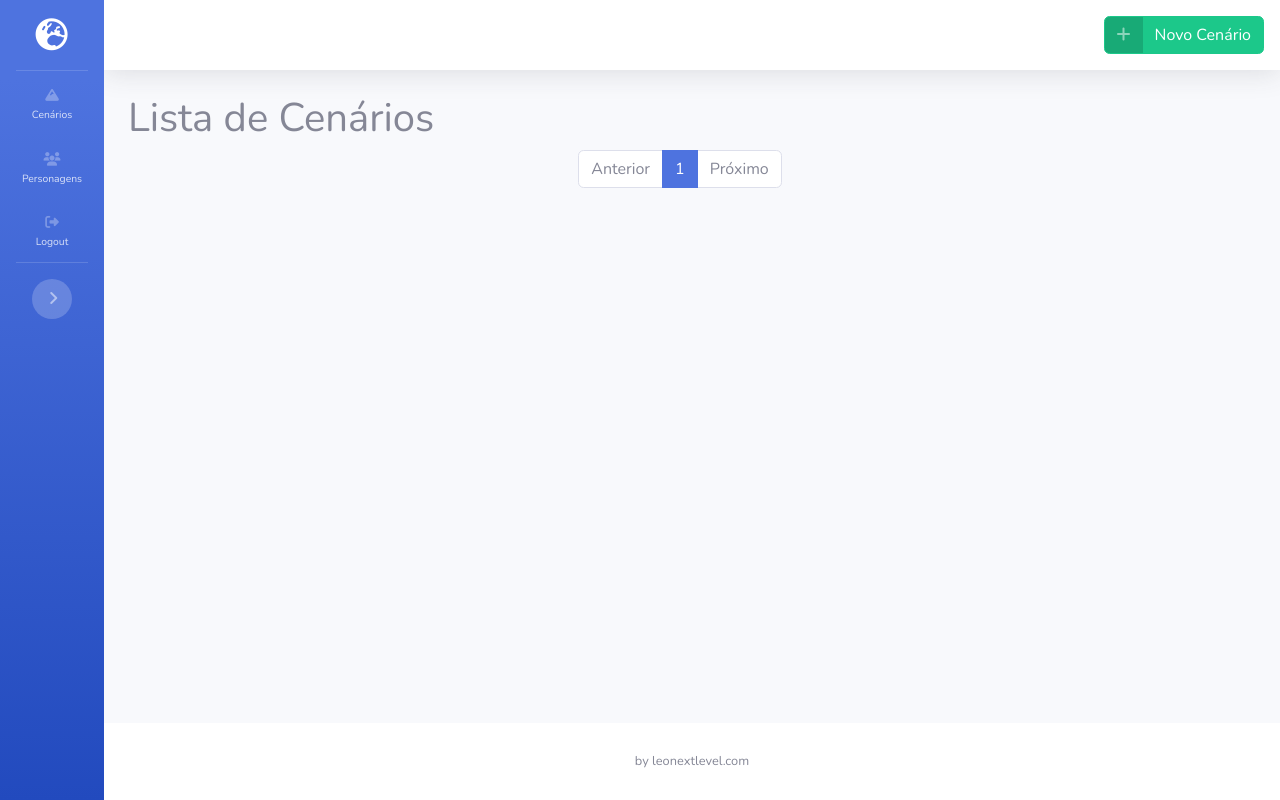
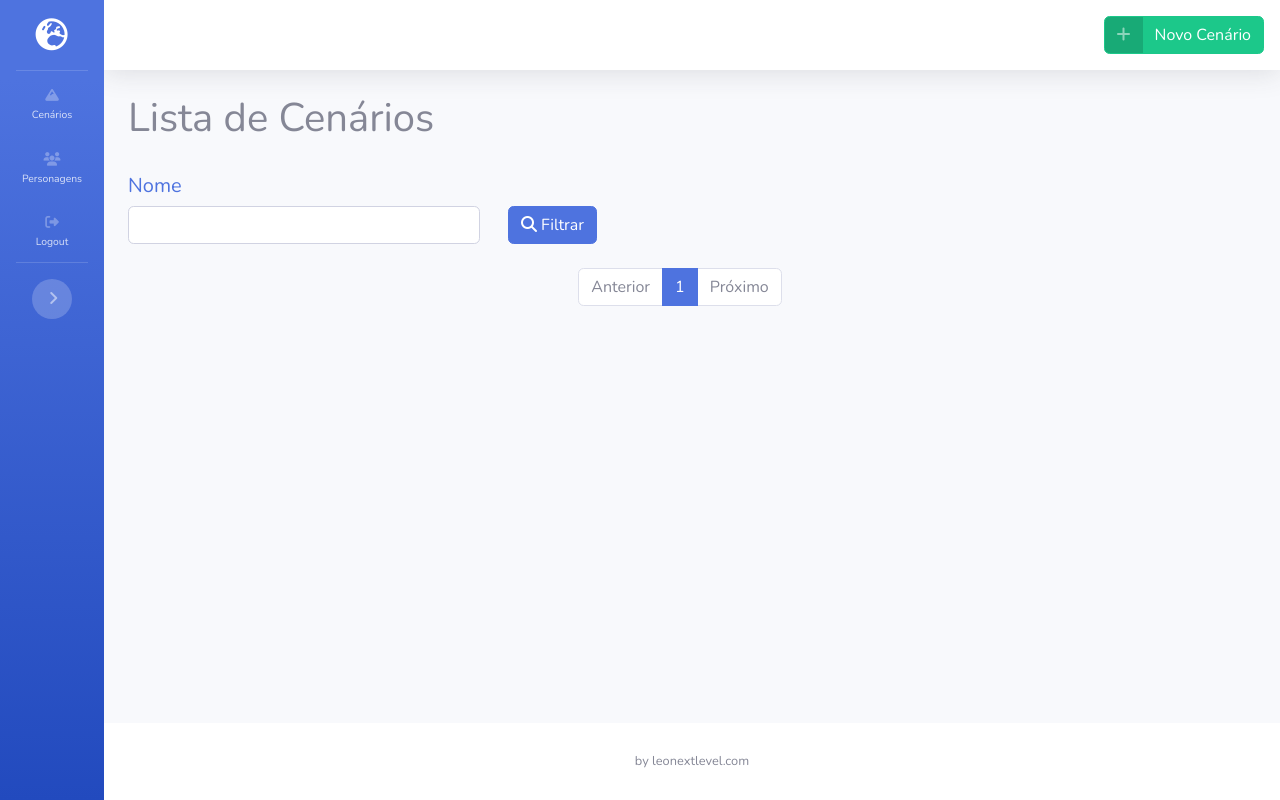
Before and after one commit to leonextlevel/universo-nextlevel, a Django app: page /cenario/list/ in a window 1280 px wide. Run offline with Django 3.2, Linux system fonts and the light colour scheme; the visitor is signed in with stand-in values (Sample User, id 1); data that the repository does not hold is empty; some libraries are stand-ins or nearby versions.

Commit message:
Adicionado filtro de nome na listagem de cenário

```diff
--- /dev/null
+++ b/universo_nextlevel/core/filtersets.py
@@ -0,0 +1,11 @@
+import django_filters
+
+from .models import Cenario
+
+
+class CenarioFilter(django_filters.FilterSet):
+    class Meta:
+        model = Cenario
+        fields = {
+            'nome': ['icontains'],
+        }
--- a/universo_nextlevel/core/templates/core/cenario_list.html
+++ b/universo_nextlevel/core/templates/core/cenario_list.html
@@ -1,5 +1,6 @@
 {% extends 'base.html' %}
 {% load static %}
+{% load widget_tweaks %}
 
 {% block title %}
 <h1>Lista de Cenários</h1>
@@ -15,7 +16,19 @@
 {% endblock actions %}
 
 {% block content %}
-{% for obj in object_list %}
+<form method="GET" class="row col-12 align-items-end offset-xs-4 my-4">
+    <div class="col-lg-4 col-md-6">
+        <label class="h5 text-primary" for="{{ filter.form.nome__icontains.id_for_label }}">Nome</label>
+        {% render_field filter.form.nome__icontains class="form-control" %}
+    </div>
+    <div class="ml-3 mt-1">
+        <button type="submit" class="btn btn-primary">
+            <i class="fas fa-search"></i>
+            Filtrar
+        </button>
+    </div>
+</form>
+{% for obj in filter.qs %}
     <div class="col-xl-4 col-lg-6 mb-4">
         <div class="card border-left-primary shadow h-100 py-2">
             <div class="card-body">
--- a/universo_nextlevel/core/views.py
+++ b/universo_nextlevel/core/views.py
@@ -4,18 +4,19 @@ from django.urls import reverse_lazy, reverse
 from django.shortcuts import get_object_or_404, redirect
 from django.views.generic import (
     TemplateView,
-    ListView,
     CreateView,
     UpdateView,
     DetailView,
 )
 
+from django_filters.views import FilterView
 from django_twitch_auth.views import TwitchLoginMixin
 
 from universo_nextlevel.mixins import RequestUserMixin
 
 from .forms import CenarioForm
 from .models import Cenario
+from .filtersets import CenarioFilter
 
 
 class HomeView(TemplateView):
@@ -26,9 +27,11 @@ class LoginView(TwitchLoginMixin, TemplateView):
     template_name = 'core/login.html'
 
 
-class CenarioListView(LoginRequiredMixin, ListView):
+class CenarioListView(LoginRequiredMixin, FilterView):
     model = Cenario
     paginate_by = 6
+    template_name = 'core/cenario_list.html'
+    filterset_class = CenarioFilter
 
 
 class CenarioCreateView(LoginRequiredMixin, RequestUserMixin, CreateView):
```
Also changed, not shown: requirements-dev.txt (+7 -1 lines), requirements.txt (+7 -1 lines), 1 other file.
